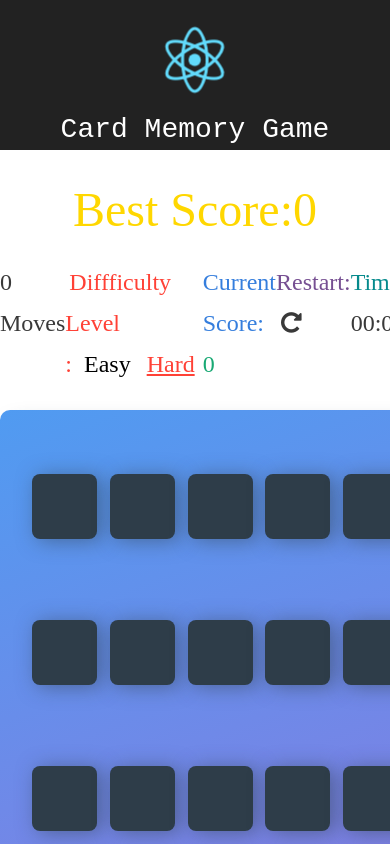
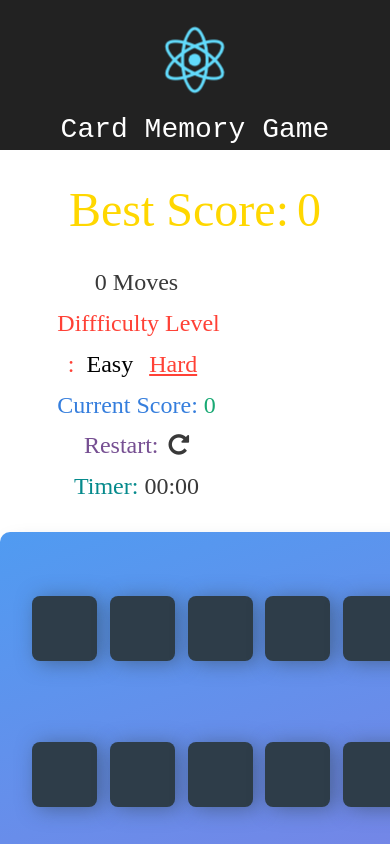
Before and after one commit to arkpan25/card-memory-game, a React (Create React App) app: page / in a window 390 px wide. Shown: the top 844 px of the page. Built offline with nearby package versions, Linux system fonts and the light colour scheme; a web font is replaced by a local one.

Commit message:
Add css to make app responsive

```diff
--- a/src/components/Restart.js
+++ b/src/components/Restart.js
@@ -3,9 +3,9 @@ import React from 'react';
 const Restart = ({restart}) => {
 
     return (
-		<div className="restart" id="restart">
-			<span id="restart-text">Restart: </span>
-			<i onClick = {restart} className="fa fa-repeat grow-large"></i>
+		<div className="restart pointer" id="restart" >
+			<span style = {{color: '#764F92'}}>Restart: </span>
+			<i onClick = {restart} className="fa fa-repeat grow-large pl1"></i>
 		</div>
 
     )
--- a/src/containers/Game.css
+++ b/src/containers/Game.css
@@ -47,22 +47,18 @@ h1 {
     justify-content: space-around;
 }
 
-.score-panel .restart {
-    cursor: pointer;
-}
+@media only screen and (max-width: 780px) {
 
-#restart i {
-  padding-left: 5px;
-}
+    .score-panel {
+      max-width: 70%;
+      padding-bottom: 0;
+      display: block;
+      text-align: center;
+      line-height: 1.7em;
+    }
 
-#timer {
-  display: inline-block;
-}
-
-#timer-text {
-  color: #058A8c;
-}
-
-#restart-text {
-  color: #764F92;
-}
+    h1 {
+      margin: 0;
+      padding: 10px 0;
+    }
+  }
--- a/src/containers/Game.js
+++ b/src/containers/Game.js
@@ -182,7 +182,9 @@ export class Game extends Component {
 	    const finalScore = this.state.isOn ? " " : " your is final Score is "  + this.state.score
 		return (
 			<div className = "mt4">
-				<label className = "f1 yellow" >Best Score:<span>{this.state.BestScore}</span></label>
+				<label className = "f1 yellow" >Best Score:
+					<span className = "pl2">{this.state.BestScore}</span>
+				</label>
 				<div className='gameInfo b red'>{ this.state.gameInfo + finalScore}</div>
 				<section className="score-panel">
 					<Moves moves = {this.state.moves}/>
--- a/src/containers/Timer.js
+++ b/src/containers/Timer.js
@@ -41,8 +41,8 @@ export class Timer extends Component {
     render () {
         const {seconds,minutes} = this.state;
         return (
-                <div id="timer">
-                    <span id="timer-text">Timer: </span>
+                <div id="timer dib">
+                    <span id="timer-text" style = {{color: '#058A8c'}}>Timer: </span>
 			         <label >{minutes}</label>:<label >{seconds}</label>
                 </div>
         )
```
